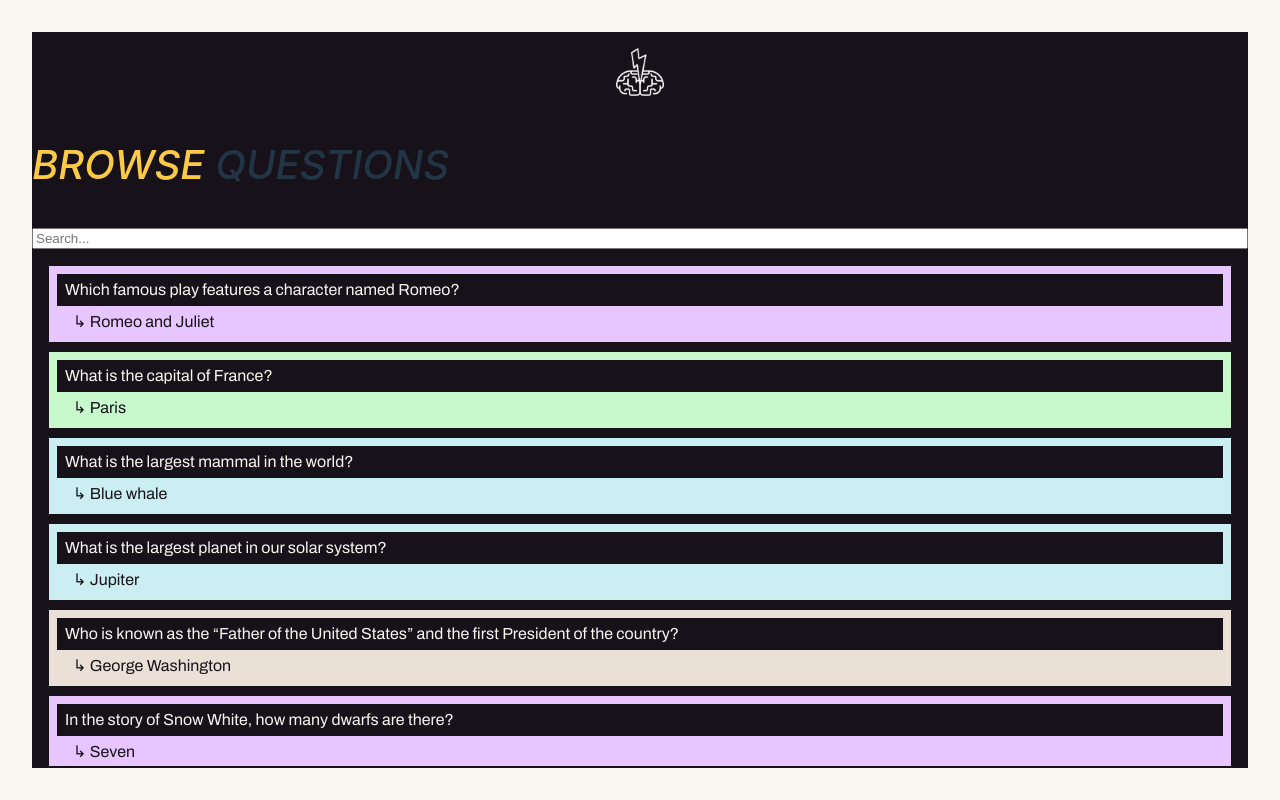
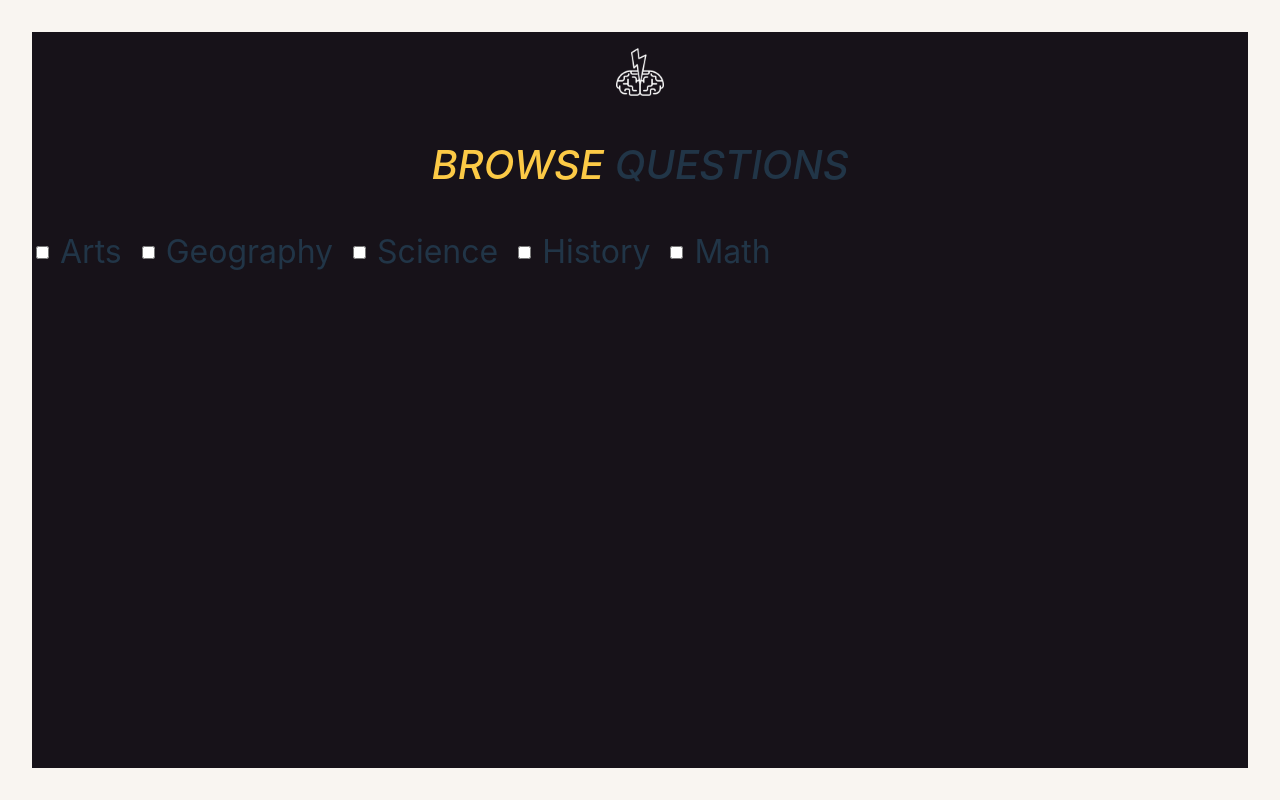
Before and after one commit to JoshFung/CPSC436C-Trivia-Cracked, a React (Vite) app: page /browse-questions in a window 1280 px wide. Built offline with nearby package versions, Linux system fonts and the light colour scheme.

Commit message:
category filtering

```diff
--- a/src/pages/BrowseQuestions/index.module.css
+++ b/src/pages/BrowseQuestions/index.module.css
@@ -5,9 +5,10 @@
 }
 
 .title {
-  font-size: var(--medium);
-  font-style: italic;
-  font-weight: 500;
+    font-size: var(--medium);
+    font-style: italic;
+    font-weight: 500;
+    text-align: center;
 }
 
 .yellow {
@@ -23,3 +24,18 @@
   flex: 1;
   padding: 1rem;
 }
+
+.filterContainer {
+    display: flex;
+    flex-wrap: wrap;
+    gap: 1rem;
+    margin-bottom: 1rem;
+}
+
+.checkboxLabel {
+    display: flex;
+    align-items: center;
+    font-size: var(--small);
+    gap: 0.5rem;
+    cursor: pointer;
+}
--- a/src/pages/BrowseQuestions/index.tsx
+++ b/src/pages/BrowseQuestions/index.tsx
@@ -108,13 +108,21 @@ const testTriviaData: TriviaEntryInterface[] = [
 ];
 
 const BrowseQuestions = () => {
-  const [searchInput, setSearchInput] = useState("");
+    const [selectedCategories, setSelectedCategories] = useState<string[]>([]);
 
-  const handleSearchChange = (event: React.ChangeEvent<HTMLInputElement>) => {
-    const searchTerm = event.target.value;
-    console.log("Search term:", searchTerm);
-    setSearchInput(searchTerm);
+    const categories = Array.from(new Set(testTriviaData.map((entry) => entry.category)));
+
+    const handleCheckboxChange = (category: string) => {
+        setSelectedCategories((prevSelected) =>
+            prevSelected.includes(category)
+                ? prevSelected.filter((c) => c !== category)
+                : [...prevSelected, category]
+        );
     };
+
+    const filteredTrivia = testTriviaData.filter((entry) =>
+        selectedCategories.length === 0 ? false : selectedCategories.includes(entry.category)
+    );
 
     return (
         <BaseCard
@@ -124,15 +132,21 @@ const BrowseQuestions = () => {
                     <h2 className={styles.title}>
                         <span className={styles.yellow}>BROWSE</span> QUESTIONS
           </h2>
+                    <div className={styles.filterContainer}>
+                        {categories.map((category) => (
+                            <label key={category} className={styles.checkboxLabel}>
                                 <input
-            className={styles.searchBar}
-            value={searchInput}
-            onChange={handleSearchChange}
-            placeholder="Search..."
+                                    type="checkbox"
+                                    value={category}
+                                    checked={selectedCategories.includes(category)}
+                                    onChange={() => handleCheckboxChange(category)}
                                 />
-          {/* TODO: Filter */}
+                                {category}
+                            </label>
+                        ))}
+                    </div>
                     <div className={styles.triviaList}>
-            {testTriviaData.map((entry, index) => (
+                        {filteredTrivia.map((entry, index) => (
                             <TriviaEntry
                                 key={index}
                                 question={entry.question}
```
Also changed, not shown: 1 other file (tests, documents, lock files or other folders). Lines whose indentation alone changed are shown as unchanged.
